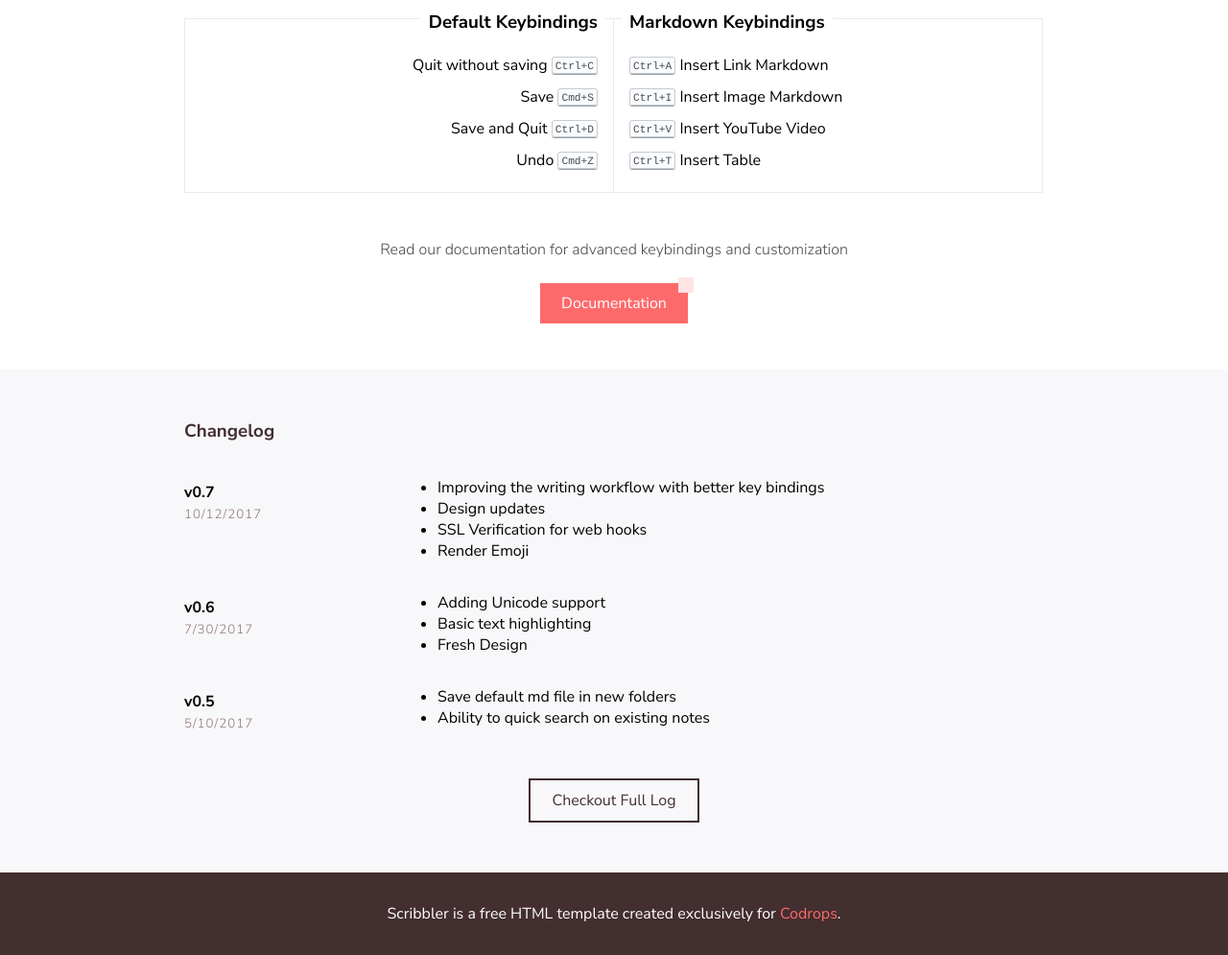
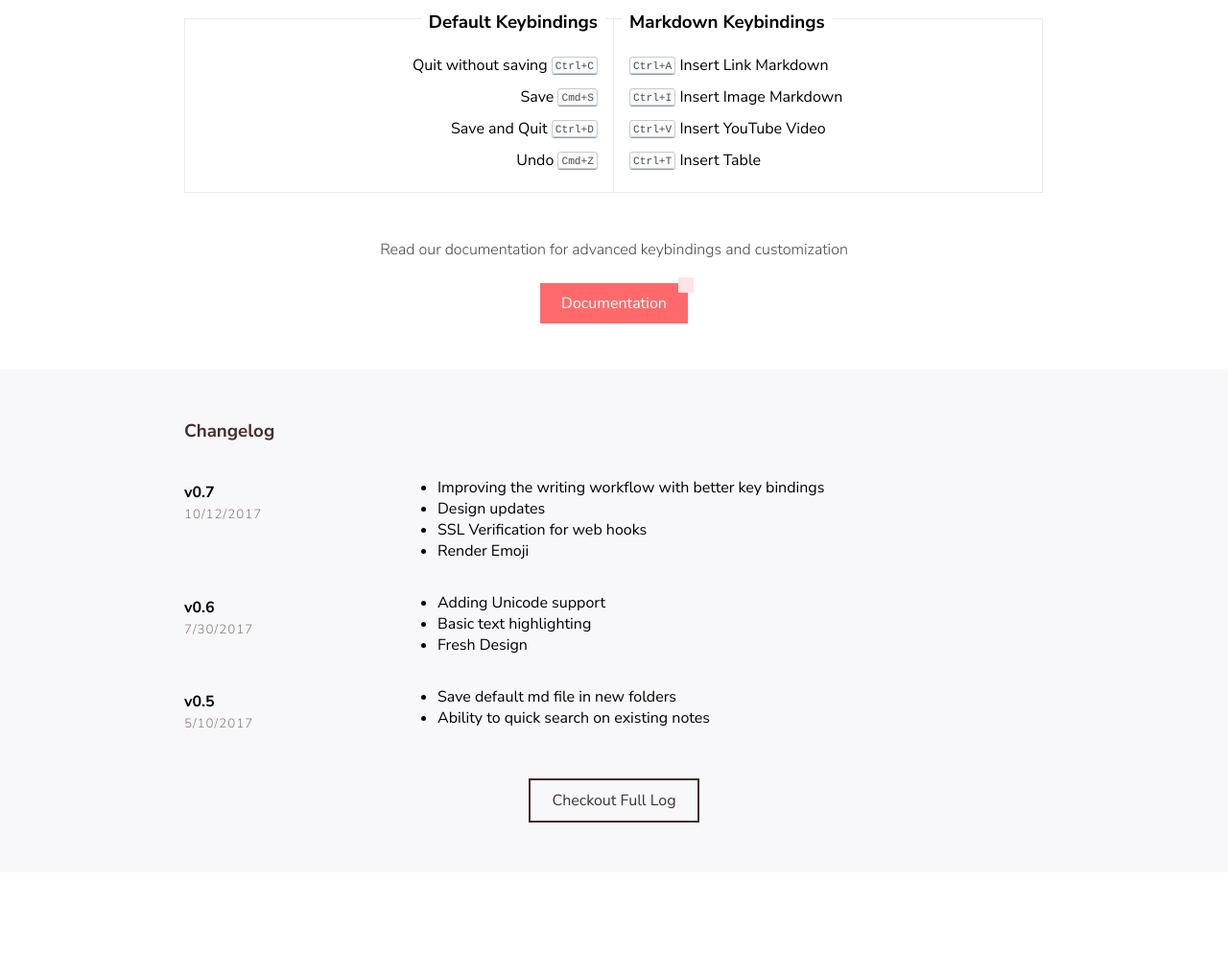
Before and after one commit to BinaryDex/DexHubWebTest, a plain HTML site: page index.html in a window 1280 px wide. Shown: the part 1008-2003 px from the top of the page at 96% size. After the commit the page ends 1917 px from the top, so only its background shows below. Drawn offline with nearby package versions, Linux system fonts and the light colour scheme.

Commit message:
Update index.html

```diff
--- a/index.html
+++ b/index.html
@@ -141,7 +141,6 @@
         </div>
       </div>
     </div>
-    <footer class="footer">Scribbler is a free HTML template created exclusively for <a href="https://tympanus.net/codrops/" target="_blank" class="link link--light">Codrops</a>.</footer>
     <script src="https://cdnjs.cloudflare.com/ajax/libs/highlight.js/9.12.0/highlight.min.js"></script>
     <script>hljs.initHighlightingOnLoad();</script>
     <script src="scribbler.js"></script>
```
